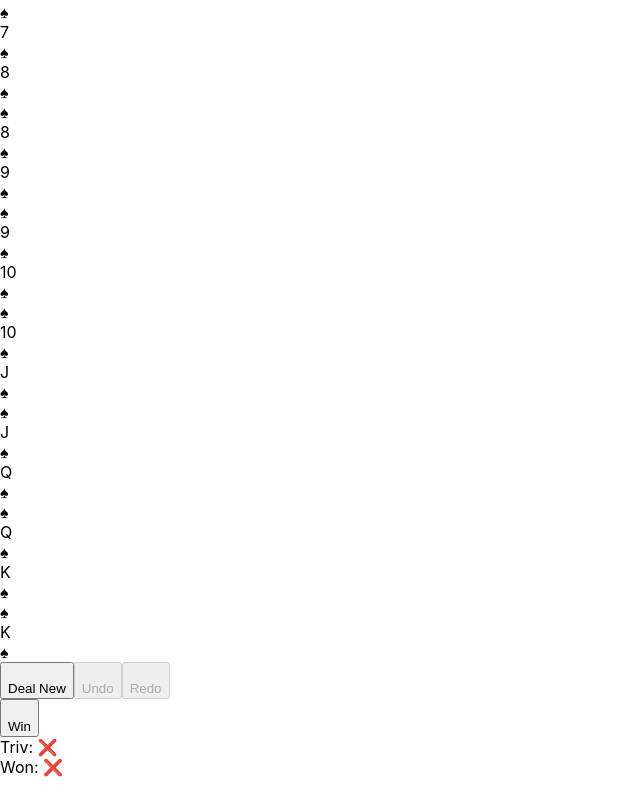
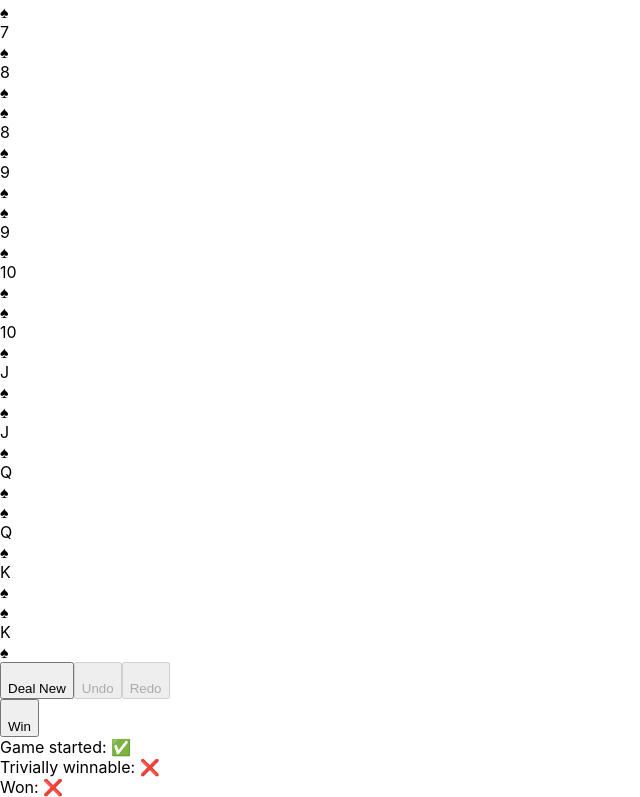
Before and after one commit to brncsk/react-recoil-klondike, a React (Create React App) app: page / in a window 1280 px wide. Shown: the part 4538-5335 px from the top of the page, without its empty margins (0-640 px from the left). Built offline with nearby package versions, Linux system fonts and the light colour scheme; some icons are missing.

Commit message:
fix(hud): tweak debug stat styling

```diff
--- a/src/components/hud/HudDebugPane.tsx
+++ b/src/components/hud/HudDebugPane.tsx
@@ -2,13 +2,27 @@ import { useRecoilValue } from "recoil";
 import { ReactComponent as WinIcon } from "@material-design-icons/svg/filled/auto_fix_high.svg";
 
 import { useWinAnimation } from "../../hooks/game";
-import { gameIsTriviallyWinnableState, gameIsWonState } from "../../state/game";
+import {
+  gameIsTriviallyWinnableState,
+  gameIsWonState,
+  gameStartedState,
+} from "../../state/game";
+
 import { HudButton } from "./HudButton";
+
+function HudDebugStat({ label, value }: { label: string; value: boolean }) {
+  return (
+    <div>
+      {label}: {value ? "✅" : "❌"}
+    </div>
+  );
+}
 
 export function HudDebugPane() {
   const isTriviallyWinnable = useRecoilValue(gameIsTriviallyWinnableState);
   const isGameWon = useRecoilValue(gameIsWonState);
   const performWinAnimation = useWinAnimation();
+  const gameStarted = useRecoilValue(gameStartedState);
 
   return (
     <div className="debug">
@@ -19,9 +33,9 @@ export function HudDebugPane() {
         disabled={false}
       />
       <div className="stats">
-        Triv: {isTriviallyWinnable ? "✅" : "❌"}
-        <br />
-        Won: {isGameWon ? "✅" : "❌"}
+        <HudDebugStat label="Game started" value={gameStarted} />
+        <HudDebugStat label="Trivially winnable" value={isTriviallyWinnable} />
+        <HudDebugStat label="Won" value={isGameWon} />
       </div>
     </div>
   );
--- a/src/styles/hud.css
+++ b/src/styles/hud.css
@@ -68,6 +68,13 @@
   transform: scale(1.1);
 }
 
+.hud .separator {
+  margin: 0 1em;
+  width: 1px;
+  height: 1.5em;
+  background: rgba(255, 255, 255, 0.5);
+}
+
 .hud .debug {
   margin-inline: auto 1em;
   text-align: end;
@@ -76,9 +83,6 @@
   align-items: center;
 }
 
-.hud .separator {
-  margin: 0 1em;
-  width: 1px;
-  height: 1.5em;
-  background: rgba(255, 255, 255, 0.5);
+.hud .debug .stats div {
+  font-size: 0.8em;
 }
```
